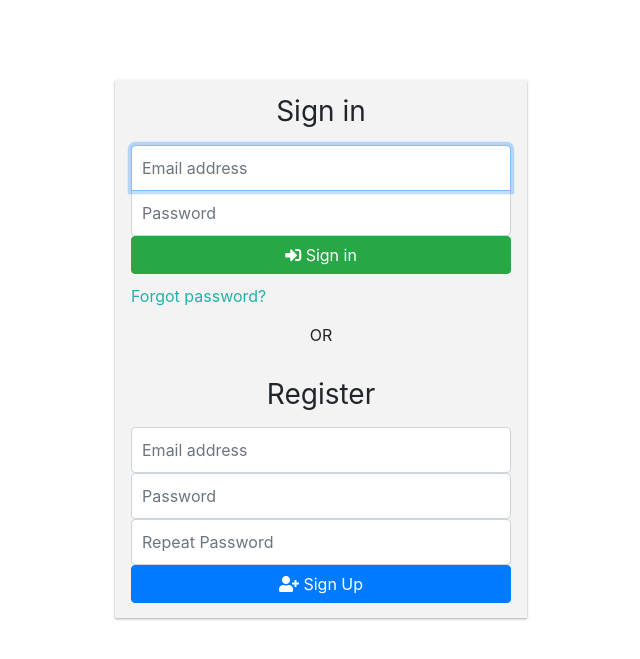
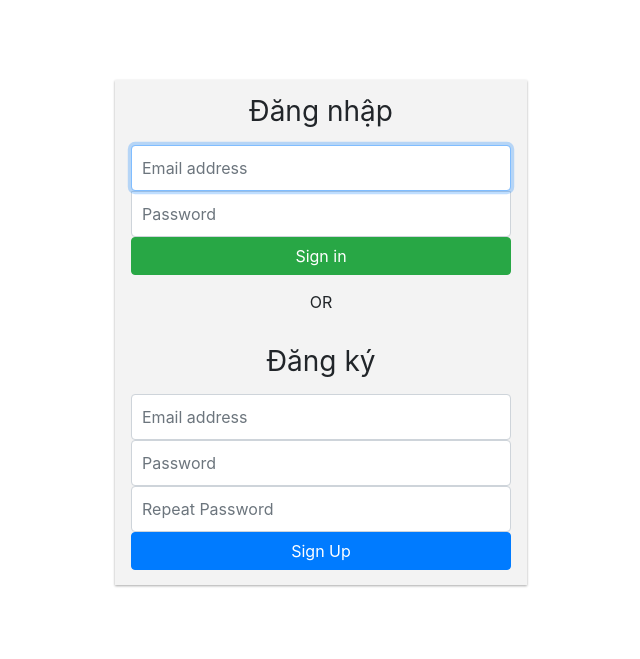
Before and after one commit to manhpt16tlu/CongNghePhanMem, a PHP site: page /login.php in a window 1280 px wide. Shown: the part 80-739 px from the top of the page, without its empty margins (319-959 px from the left). Run offline with PHP 8.4, Linux system fonts and the light colour scheme; some libraries are stand-ins or nearby versions.

Commit message:
nguyenvietphong process login-register

```diff
--- a/code/header/connect.php
+++ b/code/header/connect.php
@@ -1,3 +1,4 @@
 <?php
-    $conn= mysqli_connect('localhost','root','','CNPM')
+    $conn= mysqli_connect('localhost','root','','cuahangdogiadung');
+
 ?>
--- a/code/header/login.php
+++ b/code/header/login.php
@@ -1,5 +1,40 @@
 <?php
     require("connect.php");
+    session_start();
+    $err = [];
+    if(isset($_POST['login']))
+    {
+        $email = $_POST['txtEmail'];
+        $pass  = $_POST['txtpassword'];
+        $pass = md5($pass);
+        $sql   = "SELECT * from tai_khoan where email = '$email'";
+        $query = mysqli_query($conn,$sql);
+        $data  = mysqli_fetch_assoc($query);
+        $checkemail = mysqli_num_rows($query);
+        if($checkemail ==1)
+        {
+            if($pass==$data['pass'])
+            {
+                $_SESSION['user'] = $data;
+               if($data['quyendn']==1)
+               {
+                    header('location:admin.php');
+               }
+               else
+               {
+
+                header('location:header.php');
+               }
+            }
+            else{
+                $err['pass']="Mật khẩu không đúng";
+            }
+
+        }
+        else{
+            $err['email']="Email không chính xác";
+        }
+    }
 ?>
 <!DOCTYPE html>
 <html lang="en">
@@ -21,36 +56,29 @@
         <div class="container">
             <div class="header__menu">
                 <div class="header__menu-logo">
-                   <a href="index.php" class="header__menu-link">Moon House</a>
+                   <a href="header.php" class="header__menu-link">Moon House</a>
                 </div>
                 <div class="header-link">
-                <a href="./index.php"class= "list__item-link"><i class="fas fa-chevron-left"></i>Back</i></a>
+                <a href="./header.php"class= "list__item-link"><i class="fas fa-chevron-left"></i>Back</i></a>
                 </div>
             </div>
         </div>
 </div>
-
     <div class="login-form">
         <!--signin-->
-        <form class="form-signin" >
-            <h1 class="h3 mb-3 font-weight-normal" style="text-align: center"> Sign in</h1>
-            <input type="email"  class="form-control" placeholder="Email address" required="" autofocus="">
-            <input type="password"  class="form-control" placeholder="Password" required="">
-
-            <button class="btn btn-success btn-block" type="submit"><i class="fas fa-sign-in-alt"></i> Sign in</button>
-            <a href="#" id="forgot_pswd">Forgot password?</a>
+        <form class="form-signin" method="POST">
+            <h1 class="h3 mb-3 font-weight-normal" style="text-align: center"> Đăng nhập</h1>
+            <input name="txtEmail"class="form-control" placeholder="Email address" required="" autofocus=""autocomple="off">
+            <div class="err">
+                    <span><?php echo (isset($err['email'])?$err['email']:'')?></span>
+                </div>
+            <input type="password" name = "txtpassword"  class="form-control" placeholder="Password" required=""autocomple="off">
+            <div class="err">
+                    <span><?php echo (isset($err['pass'])?$err['pass']:'')?></span>
+                </div>
+            <input class="btn btn-success btn-block" type="submit" value="Sign in " name = "login"></input>
         </form>
-        <p style="text-align:center"> OR  </p>
-    <div class="register-form">
-        <form action="/signup/" class="form-signup">
-        <h1 class="h3 mb-3 font-weight-normal" style="text-align: center">Register</h1>
-                <input type="email" id="user-email" class="form-control" placeholder="Email address" required autofocus="">
-                <input type="password" id="user-pass" class="form-control" placeholder="Password" required autofocus="">
-                <input type="password" id="user-repeatpass" class="form-control" placeholder="Repeat Password" required autofocus="">
-
-                <button class="btn btn-primary btn-block" type="submit"><i class="fas fa-user-plus"></i> Sign Up</button>
-            </form>
-    </div>
+        <?php include("register.php")?>
 </div>
 </body>
 </html>
--- /dev/null
+++ b/code/header/logout.php
@@ -0,0 +1,6 @@
+<?php
+    require('connect.php');
+    session_start();
+    unset($_SESSION['user']);
+    header('location:header.php');
+?>
--- /dev/null
+++ b/code/header/register.php
@@ -0,0 +1,85 @@
+<?php
+    require("connect.php");
+    $err=[];
+    if(isset($_POST['register']))
+    {
+        $email  = $_POST['txtEmail'];
+        $pass   = $_POST['txtPass'] ;
+        $repass = $_POST['txtRepass'];
+        $checkemail=preg_match("^[_a-z0-9-]+(\.[_a-z0-9-]+)*@[a-z0-9-]+(\.[a-z0-9-]+)*(\.[a-z]{2,4})$^", $email);
+        $checkpass = preg_match("^(?=.*[A-Za-z])(?=.*\d)[A-Za-z\d]{8,}$^", $pass);
+        $sqlquery1 = "SELECT email FROM tai_khoan WHERE email='$email'";
+        $result1=mysqli_query($conn,$sqlquery1);
+        if (!$checkemail)
+        {
+            $err['email']="Email bạn nhập không chính xác";
+        }
+        elseif(!$checkpass)
+        {
+            $err['pass']="Mật khẩu cần tối thiểu 8 ký tự bao gồm cả số và chữ";
+        }
+        elseif($pass!=$repass)
+        {
+            $err['repass']="Mật khẩu nhập lại không đúng";
+        }
+        elseif (mysqli_num_rows($result1) > 0)
+        {
+            $err['email']="Email đã tồn tại";
+        }
+        else
+        {
+            $pass=md5($pass);
+            $sqlquery2 = "INSERT INTO `tai_khoan`(`email`, `pass`) VALUES ('$email','$pass')";
+            $result2=mysqli_query($conn,$sqlquery2);
+
+            if($result2)
+            {
+                header('location:header.php');
+            }
+            else
+            {
+                echo "lỗi";
+            }
+        }
+    }
+?>
+<!DOCTYPE html>
+<html lang="en">
+<head>
+    <meta charset="UTF-8">
+    <meta http-equiv="X-UA-Compatible" content="IE=edge">
+    <meta name="viewport" content="width=device-width, initial-scale=1.0">
+    <title>Moon house</title>
+    <link rel="stylesheet" type="text/css" href="https://cdnjs.cloudflare.com/ajax/libs/font-awesome/5.14.0/css/all.min.css">
+    <!--CSS-->
+    <link rel="stylesheet" href="./asset/login.css">
+    <link rel="stylesheet" href="https://maxcdn.bootstrapcdn.com/bootstrap/4.0.0/css/bootstrap.min.css">
+    <style>
+        .err{
+            color:rgb(255,0,0);
+            font-size:14px;
+        }
+    </style>
+</head>
+<body>
+<p style="text-align:center"> OR  </p>
+    <div class="register-form">
+        <form action="" class="form-signup"method="POST">
+        <h1 class="h3 mb-3 font-weight-normal" style="text-align: center">Đăng ký</h1>
+                <input name="txtEmail"  class="form-control" placeholder="Email address" required="" >
+                <div class="err">
+                    <span><?php echo (isset($err['email'])?$err['email']:'')?></span>
+                </div>
+                <input type="password" name="txtPass"class="form-control" placeholder="Password" required="" >
+                <div class="err">
+                    <span><?php echo (isset($err['pass'])?$err['pass']:'')?></span>
+                </div>
+                <input type="password" name="txtRepass" class="form-control" placeholder="Repeat Password" required="" >
+                <div class="err">
+                    <span><?php echo (isset($err['repass'])?$err['repass']:'')?></span>
+                </div>
+                <input class="btn btn-primary btn-block" type="submit"value="Sign Up"name = "register" onclick=""> </input>
+            </form>
+    </div>
+</body>
+</html>
```
Also changed, not shown: code/header/admin.php (added, +12 -0 lines), code/header/header.php (renamed from code/header/index.php, +26 -6 lines).
